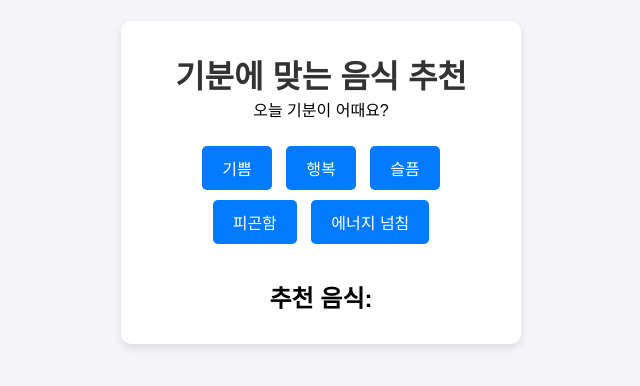
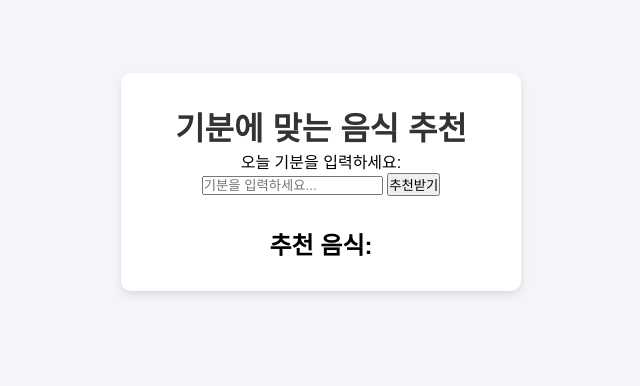
Before and after one commit to lemondotcom/mood-food-recommendation, a plain HTML site: page index.html in a window 1280 px wide. Shown: the part 218-604 px from the top of the page, without its empty margins (319-959 px from the left). Drawn offline with Linux system fonts and the light colour scheme.

Commit message:
Update index.html

```diff
--- a/index.html
+++ b/index.html
@@ -9,15 +9,10 @@
 <body>
   <div class="container">
     <h1>기분에 맞는 음식 추천</h1>
-    <p>오늘 기분이 어때요?</p>
+    <p>오늘 기분을 입력하세요:</p>
 
-    <div class="mood-buttons">
-      <button onclick="recommendFood('기쁨')">기쁨</button>
-      <button onclick="recommendFood('행복')">행복</button>
-      <button onclick="recommendFood('슬픔')">슬픔</button>
-      <button onclick="recommendFood('피곤함')">피곤함</button>
-      <button onclick="recommendFood('에너지 넘침')">에너지 넘침</button>
-    </div>
+    <input type="text" id="mood-input" placeholder="기분을 입력하세요..." />
+    <button onclick="recommendFood()">추천받기</button>
 
     <div id="recommendation">
       <h2>추천 음식:</h2>
```
